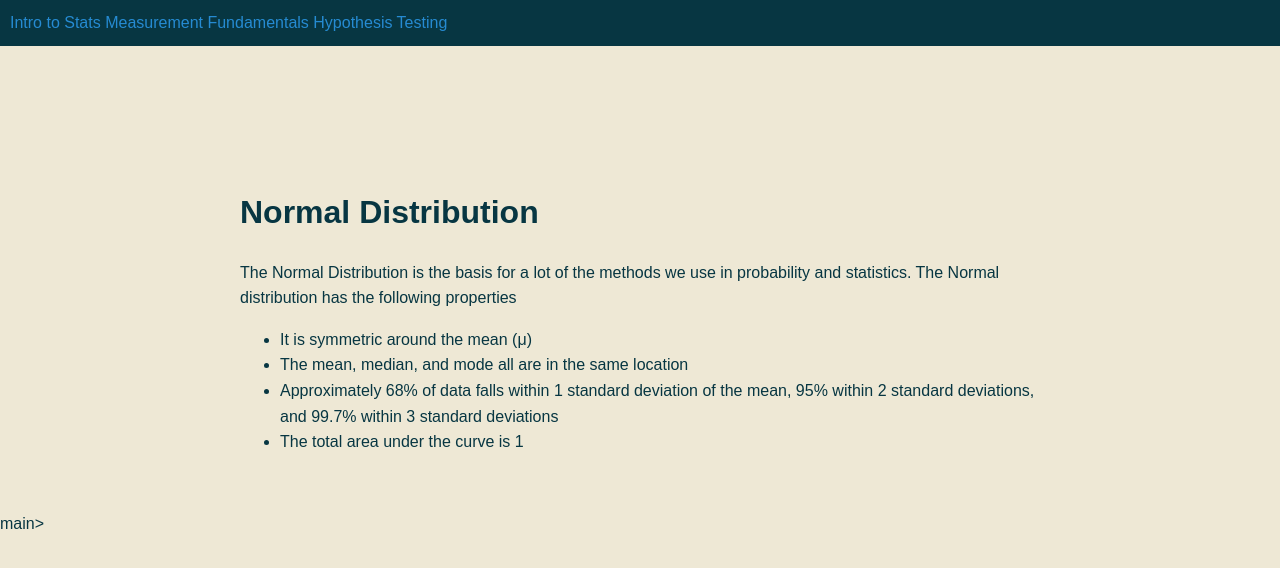
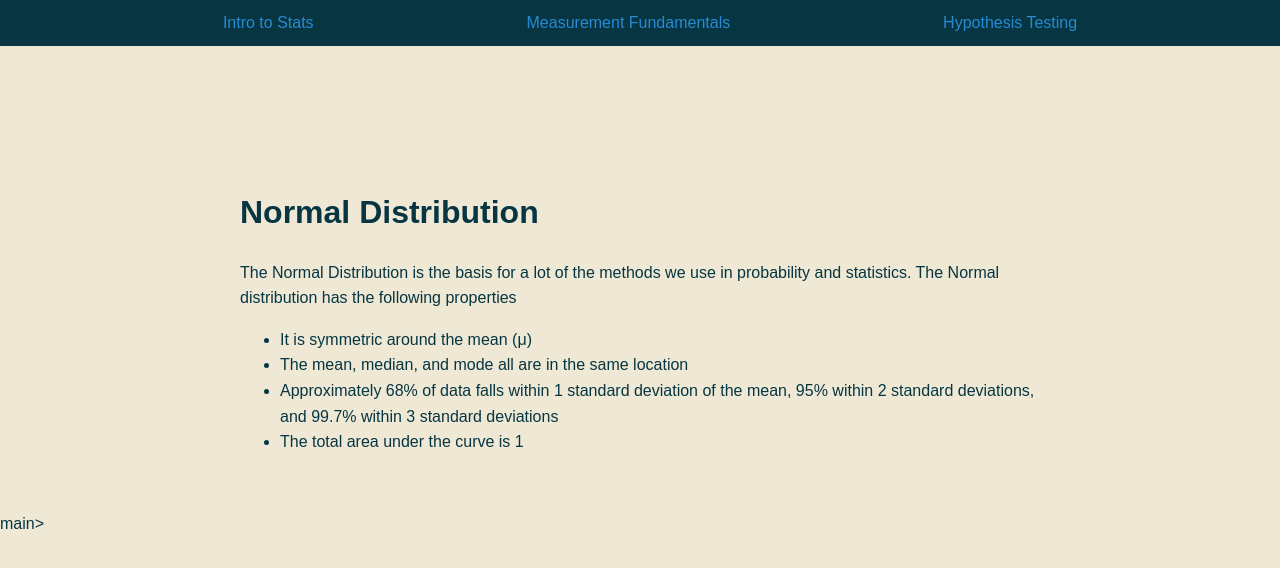
Before and after one commit to mrsoltys/ProbStat.github.io, a Jekyll site: the page built from NormalDistribution.md, in a window 1280 px wide. Shown: the top 568 px of the page. Built offline with Jekyll 4.4.1, drawn with Linux system fonts in a browser that asks for light colours; our own code applies the rules of GitHub Pages for plain Markdown files; comment, search, counter and statistics services are not loaded.

```diff
--- a/assets/css/style.css
+++ b/assets/css/style.css
@@ -17,17 +17,18 @@
     top: 0;
     left: 0;
     z-index: 1000;
+    display: flex;
+    justify-content: space-evenly;
 }
 
 nav ul {
     list-style: none;
     padding: 0;
     margin: 0;
-    text-align: center;
+    display: flex;
 }
 
 nav ul li {
-    display: inline;
     margin-right: 20px;
 }
 
@@ -39,12 +40,6 @@
 
 nav ul li a:hover {
     color: #268bd2; /* Solarized Blue */
-}
-
-@media screen and (max-width: 800px) {
-    body {
-        display: none !important;
-    }
 }
 
 
```
